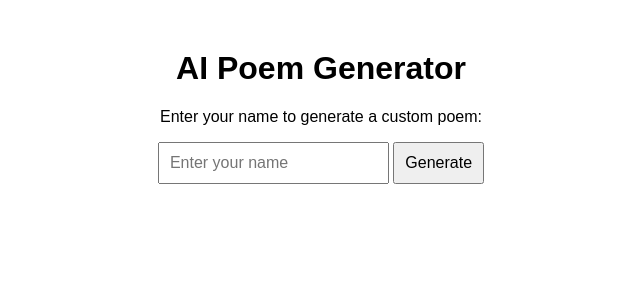
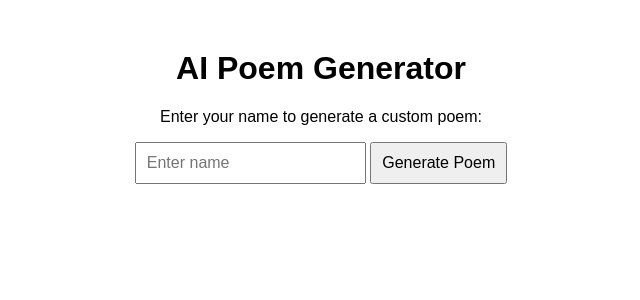
Before and after one commit to SeveredOutie/ai-poem-generator, a Flask app: page / in a window 1280 px wide. Shown: the top 300 px of the page, without its empty margins (319-959 px from the left). Run offline with Flask 3, Linux system fonts and the light colour scheme.

Commit message:
index.html

```diff
--- a/templates/index.html
+++ b/templates/index.html
@@ -13,9 +13,11 @@
 <body>
     <h1>AI Poem Generator</h1>
     <p>Enter your name to generate a custom poem:</p>
-    <input type="text" id="nameInput" placeholder="Enter your name">
-    <button onclick="generatePoem()">Generate</button>
-    <p id="poem"></p>
+    <form id="poemForm">
+    <input type="text" id="name" placeholder="Enter name">
+    <button type="button" onclick="generatePoem()">Generate Poem</button>
+</form>
+<div id="poemOutput"></div>
 
     <script>
         function generatePoem() {
```
